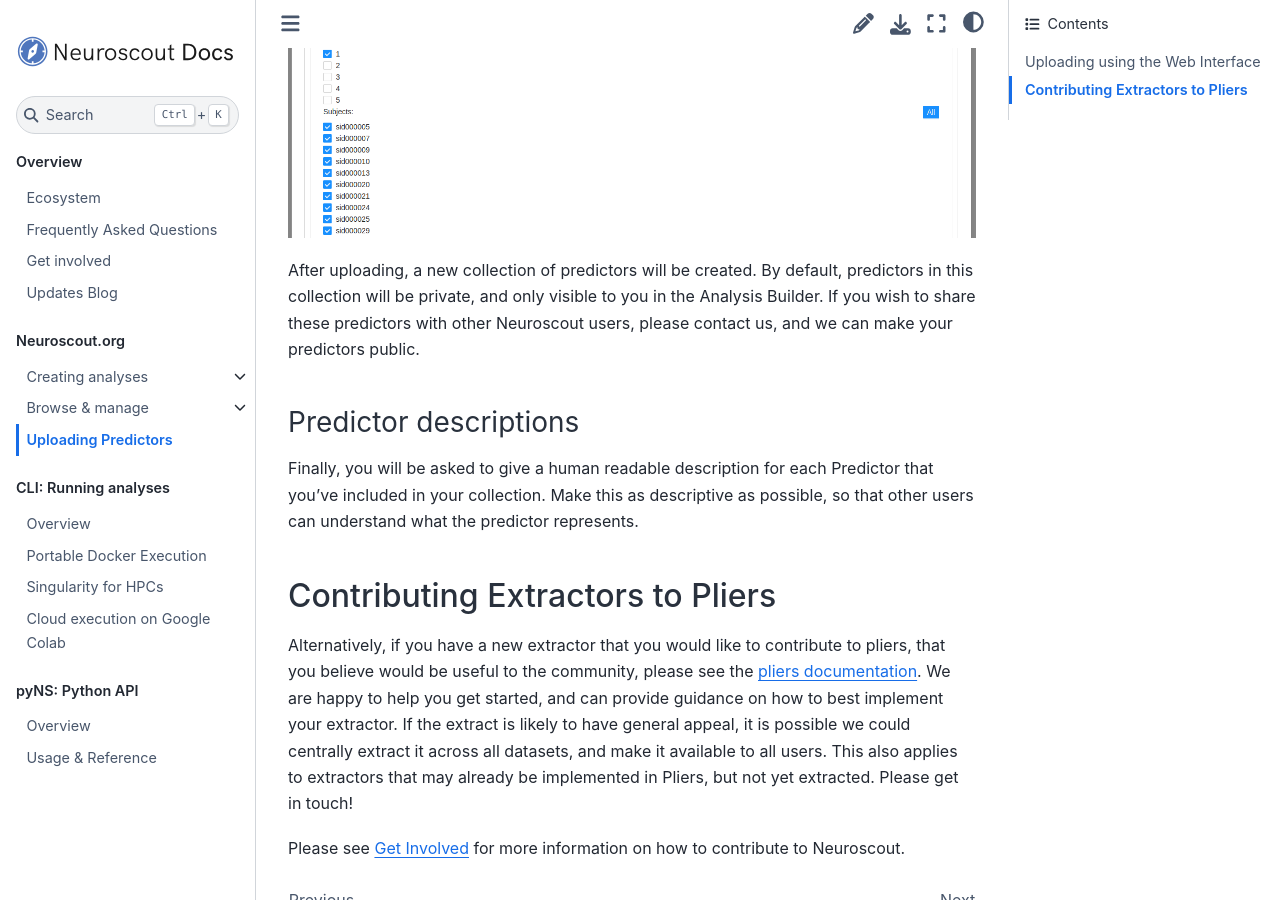
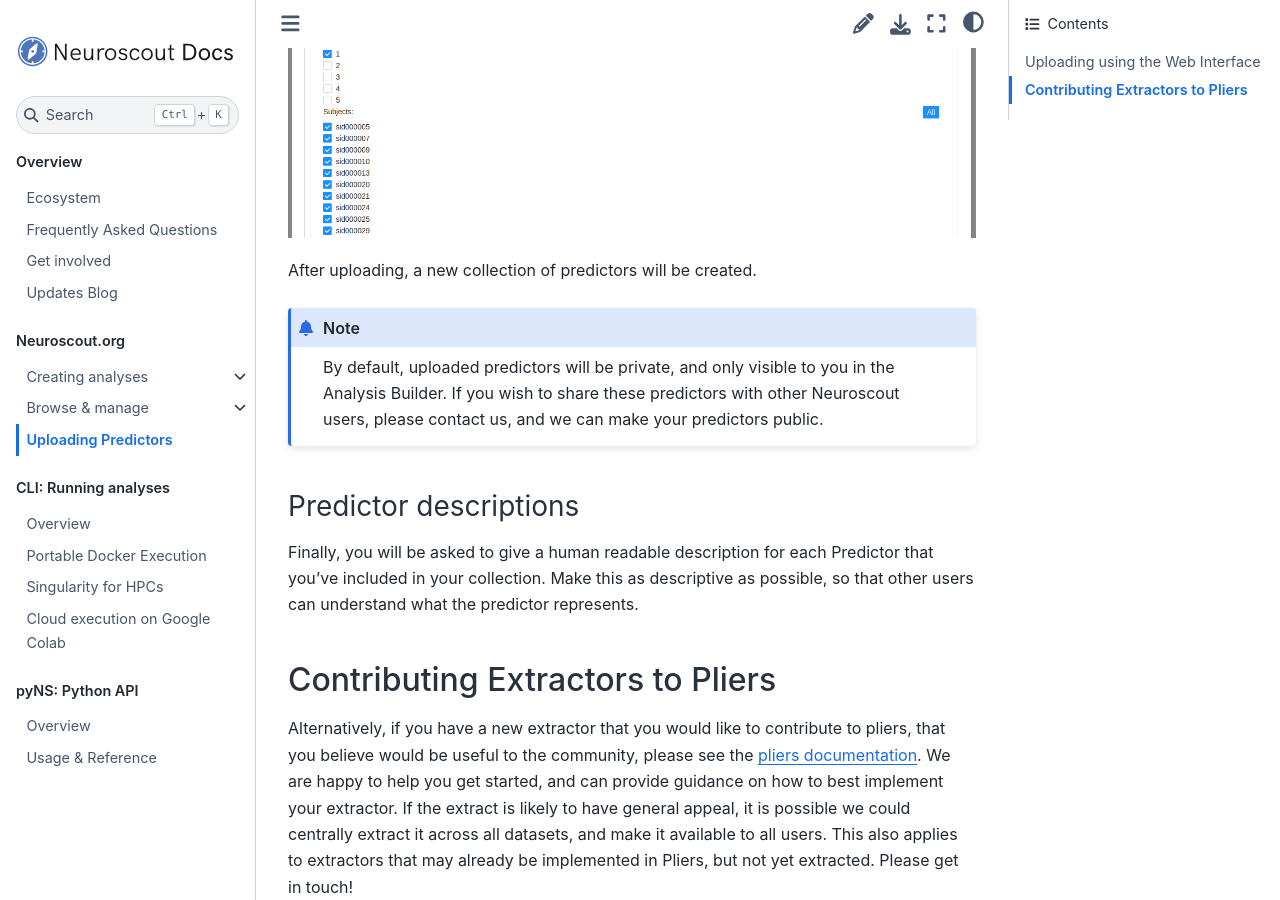
Before and after one commit to snastase/neuroscout-docs, a Jupyter Book: the page built from docs/web/upload.md, in a window 1280 px wide and 900 px high, scrolled down 2354 px. Built offline with Jupyter Book 1.0.4 settings and Sphinx 7.4.7 and the Sphinx Book theme 1.1.4, drawn with Linux system fonts in a browser that asks for light colours; pages that are not in the unit, such as notebooks, are missing from menus.

Commit message:
Update upload.md

````diff
--- a/docs/web/upload.md
+++ b/docs/web/upload.md
@@ -44,7 +44,11 @@ For example, given a dataset where all subjects saw the same movie, split across
 
 ![My Collections](img/upload_run_association.png)
 
-After uploading, a new collection of predictors will be created. By default, predictors in this collection will be private, and only visible to you in the Analysis Builder. If you wish to share these predictors with other Neuroscout users, please contact us, and we can make your predictors public.
+After uploading, a new collection of predictors will be created.
+
+```{admonition} Note
+By default, uploaded predictors will be private, and only visible to you in the Analysis Builder. If you wish to share these predictors with other Neuroscout users, please contact us, and we can make your predictors public.
+```
 
 ### Predictor descriptions
 Finally, you will be asked to give a human readable description for each Predictor that you've included in your collection. Make this as descriptive as possible, so that other users can understand what the predictor represents.
````
